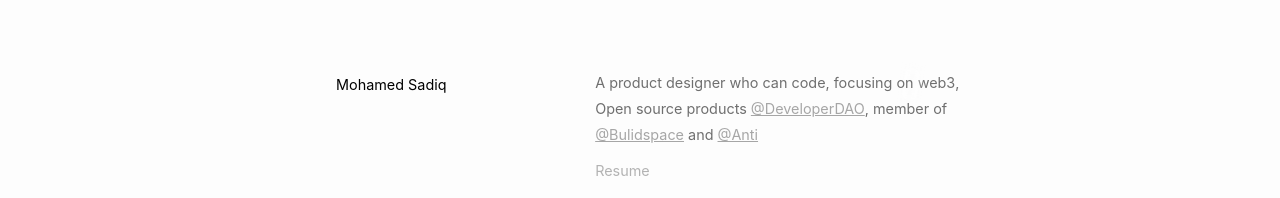
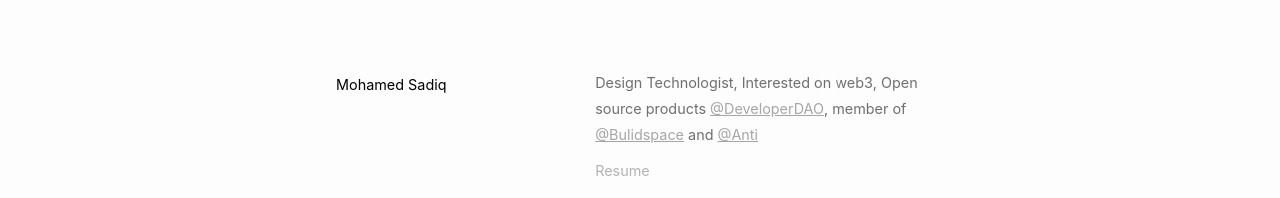
Before and after one commit to mohamedsadiq/Personal-website, a Next.js app: page / in a window 1280 px wide. Shown: the part 455-653 px from the top of the page. Built offline with nearby package versions, Linux system fonts and the light colour scheme; no server answers; a web font is replaced by a local one.

Commit message:
update home page

```diff
--- a/components/Content/index.js
+++ b/components/Content/index.js
@@ -13,7 +13,7 @@ const Content = () => {
           >
         <div id="name">Mohamed Sadiq</div>
         <div>
-            <p>A product designer who can code, focusing on <span className="web3">
+            <p>Design Technologist, Interested on <span className="web3">
             web3
             <span id="animation_web3"></span>
             </span>, Open source products <a href="https://twitter.com/developer_dao"  className="links" target="_blank" rel="noreferrer">@DeveloperDAO</a>, member of <a href="https://twitter.com/_buildspace" target="_blank" rel="noreferrer">@Bulidspace</a> and <a href="https://twitter.com/Anticollective_" className="links" target="_blank" rel="noreferrer">@Anti</a></p>
```
